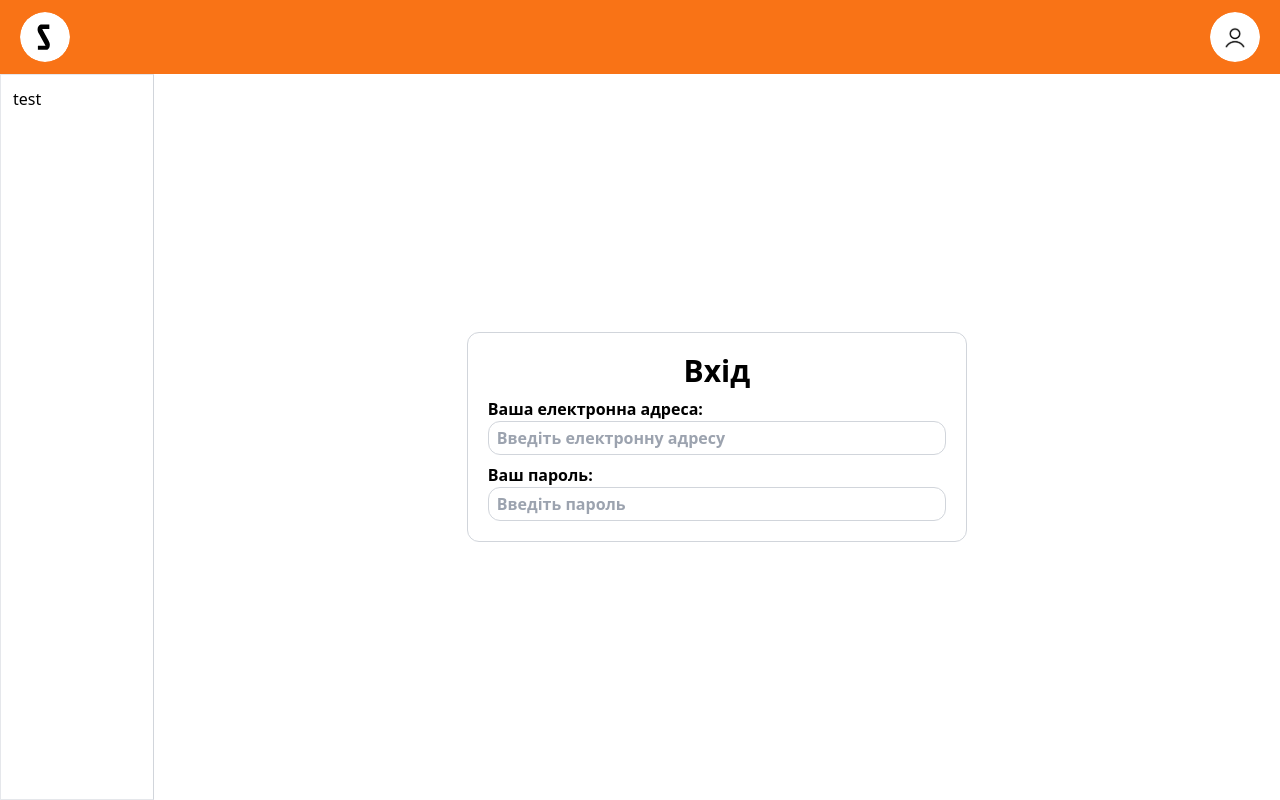
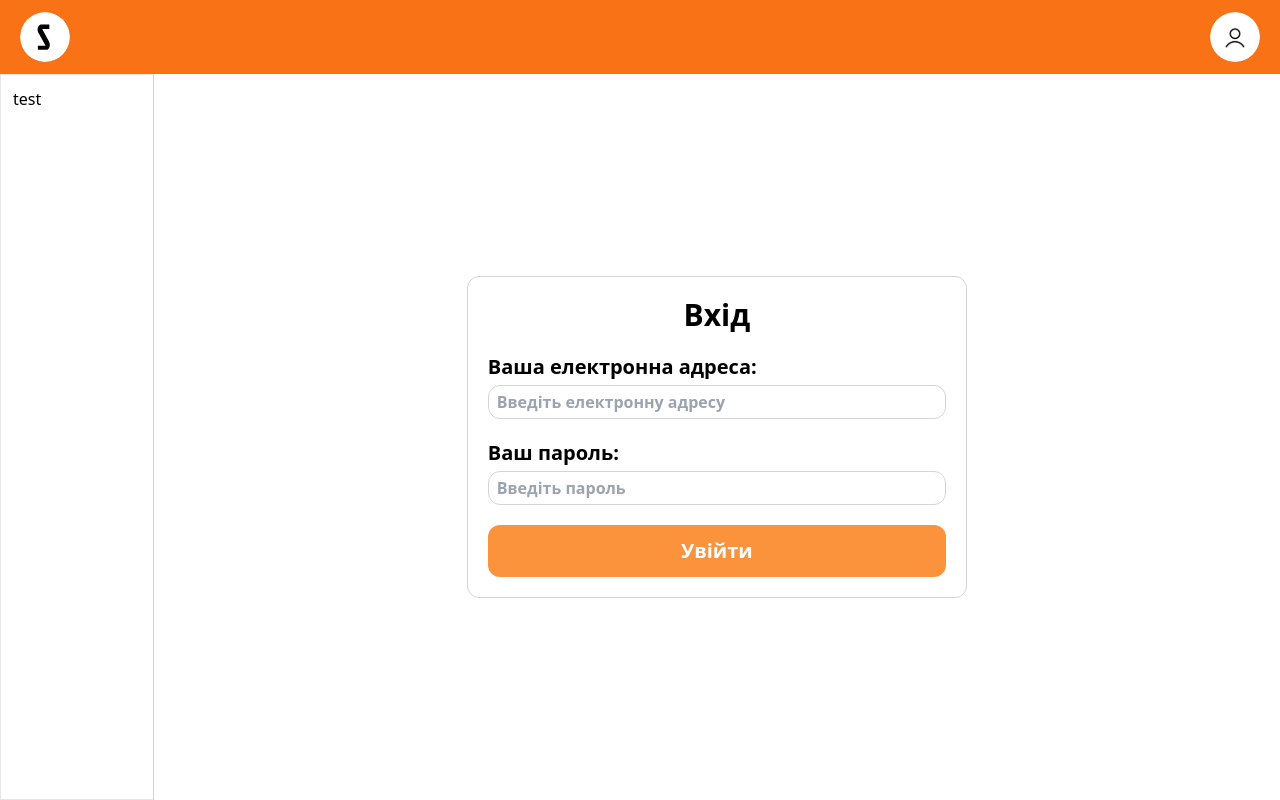
Before and after one commit to Sorokovsky/sorok-chat-client, a Next.js app: page /login in a window 1280 px wide. Built offline with nearby package versions, Linux system fonts and the light colour scheme; no server answers.

Commit message:
feat: login form

```diff
--- a/src/components/common/login-form/login-form.tsx
+++ b/src/components/common/login-form/login-form.tsx
@@ -6,6 +6,7 @@ import {type SubmitHandler, useForm} from "react-hook-form";
 import type {Auth} from "@/types/models/auth/auth.type";
 import {useLogin} from "@/hooks/api/use-login.hook";
 import {Input} from "@/ui/form/input/input";
+import {Button} from "@/ui/form/button/button";
 
 export const LoginForm: FC = (): JSX.Element => {
     const {register, handleSubmit} = useForm<Auth>();
@@ -36,6 +37,7 @@ export const LoginForm: FC = (): JSX.Element => {
                     required: true,
                 })}
             />
+            <Button>Увійти</Button>
         </Form>
     );
 };
--- a/src/components/ui/avatar/avatar.tsx
+++ b/src/components/ui/avatar/avatar.tsx
@@ -13,7 +13,7 @@ interface Props {
     alt?: string;
     size?: number;
     id?: string;
-};
+}
 export const Avatar: FC<Props> = ({
                                       imageOrPath,
                                       onClick,
--- /dev/null
+++ b/src/components/ui/form/button/button.module.sass
@@ -0,0 +1,4 @@
+.button
+  @apply rounded-xl border-none bg-orange-400 text-white px-2 py-3 text-xl font-semibold transition-all duration-500
+  &:hover
+    @apply bg-orange-500
--- /dev/null
+++ b/src/components/ui/form/button/button.tsx
@@ -0,0 +1,21 @@
+"use client"
+import {type ButtonHTMLAttributes, type FC, type JSX} from "react";
+import cn from "clsx";
+import styles from "./button.module.sass";
+import {Loader} from "@/ui/loader/loader";
+import {useFormStatus} from "react-dom";
+
+type Props = ButtonHTMLAttributes<HTMLButtonElement>;
+
+export const Button: FC<Props> = ({children, className, type = 'submit', ...rest}): JSX.Element => {
+    const {pending} = useFormStatus();
+    return (
+        <button
+            {...rest}
+            type={type}
+            className={cn(styles.button, className)}
+        >
+            {pending ? <Loader/> : children}
+        </button>
+    );
+};
--- a/src/components/ui/form/form.module.sass
+++ b/src/components/ui/form/form.module.sass
@@ -1,2 +1,4 @@
 .form
   @apply max-w-[500px] p-5 border border-gray-300 w-full flex flex-col gap-2 rounded-xl
+  *:not(:last-child)
+    @apply mb-3
--- a/src/components/ui/form/input/input.module.sass
+++ b/src/components/ui/form/input/input.module.sass
@@ -1,8 +1,11 @@
+.title
+  @apply text-xl
 .label
   @apply font-bold
-
+  *:not(:last-child)
+    @apply mb-1
 .input
-  @apply outline-none border border-gray-300 px-2 py-1 rounded-xl w-full transition-all duration-500
+  @apply outline-none border border-gray-300 px-2 py-1 rounded-xl w-full transition-all duration-500 block
   &:-webkit-autofill
     background-color: white !important
 
--- a/src/hooks/api/use-mutation.hook.ts
+++ b/src/hooks/api/use-mutation.hook.ts
@@ -15,12 +15,14 @@ export const useMutation = <T, R>(
         mutationKey: keys,
         mutationFn: callback,
         retry,
-        async onSuccess() {
+        onSuccess() {
             if (successMessage) {
                 toast.success(successMessage);
-                await client.invalidateQueries({queryKey: refetchKeys});
-                await client.resetQueries({queryKey: refetchKeys});
             }
+        },
+        onSettled() {
+            client.invalidateQueries({queryKey: refetchKeys});
+            client.resetQueries({queryKey: refetchKeys});
         },
         onError(error) {
             toast.error(error.message);
```
